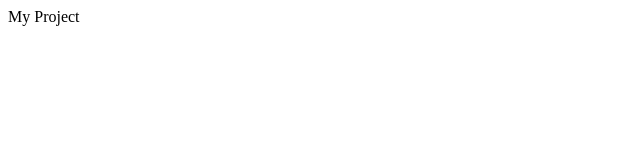
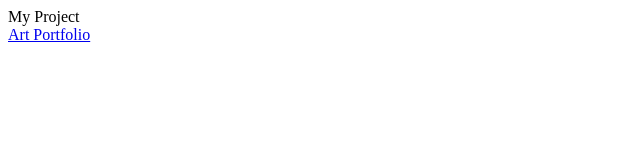
Before and after one commit to swecery/swecery.github.io, a plain HTML site: page index.html in a window 1280 px wide. Shown: the whole page, without its empty margins (0-640 px from the left). Drawn offline with Linux system fonts and the light colour scheme.

Commit message:
art portfolio

```diff
--- a/index.html
+++ b/index.html
@@ -7,6 +7,7 @@
 </head>
 <body>
     <div>My Project</div>
+    <a href="https://swecery.github.io/art-portfolio">Art Portfolio</a>
 
 </body>
 </html>
```
